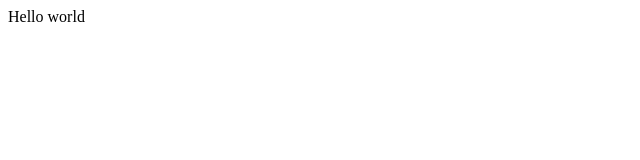
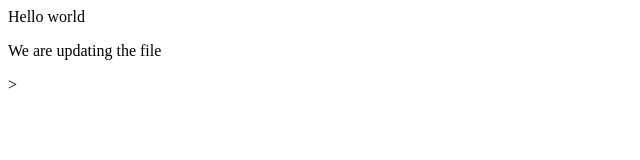
Before and after one commit to parthapatel/example, a plain HTML site: page index.html in a window 1280 px wide. Shown: the whole page, without its empty margins (0-640 px from the left). Drawn offline with Linux system fonts and the light colour scheme.

Commit message:
Paragraph tag added

```diff
--- a/index.html
+++ b/index.html
@@ -2,5 +2,6 @@
 <header><title>This is title</title></header>
 <body>
 Hello world
+<p>We are updating the file</p>>
 </body>
 </html>
```
